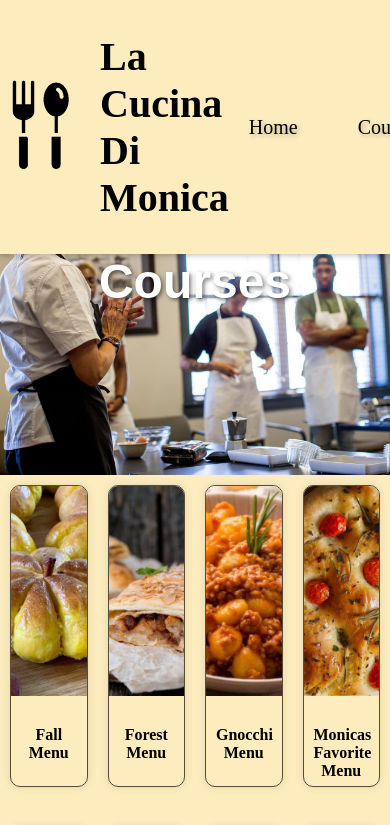
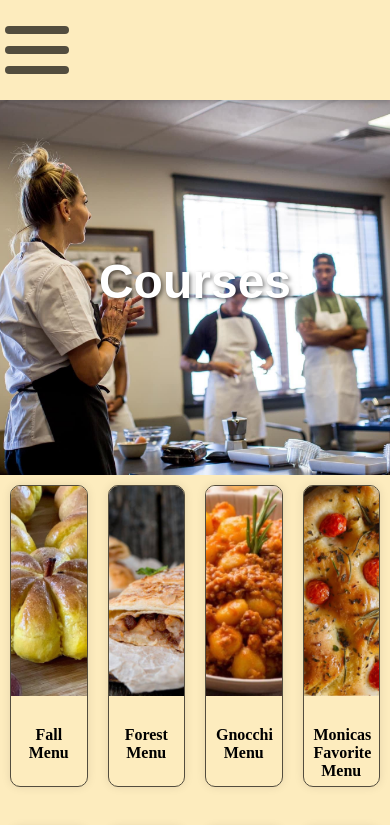
Before and after one commit to djmacy/cucina-di-monica-react, a React (Create React App) app: page /courses in a window 390 px wide. Shown: the top 825 px of the page. Built offline with nearby package versions, Linux system fonts and the light colour scheme; a web font is replaced by a local one.

Commit message:
added cool hamburger menu but has no routes atm. Need to still do that

```diff
--- a/src/components/Navbar.css
+++ b/src/components/Navbar.css
@@ -4,10 +4,11 @@
     top: 0;
     left: 0;
     width: 100%;
+    height: 100px;
     display: flex;
     align-items: center;
     justify-content: space-between;
-   background-color: #fdecbe;
+    background-color: #fdecbe;
     /* background-color: rgba(253, 236, 190, 0.3); /* Set initial background with alpha 0 */
     box-shadow: 0 2px 5px rgba(0, 0, 0, 0.2); /* Add a subtle box shadow */
     transition: background-color 1s ease; /* Add transition effect for smooth change */
@@ -52,7 +53,7 @@
     bottom: 0;
     left: 50%;
     width: 0;
-    height: 2px;
+    height: 1px;
     background-color: #000;  /* Set your desired line color */
     transition: width 0.3s ease-in-out, left 0.3s ease-in-out;
 }
@@ -66,24 +67,88 @@
     left: 0;
 }
 
+.burger-menu {
+    height: 100%;
+    width: 4em;
+    display: flex;
+    flex-direction: column;
+    align-items: flex-start;
+    justify-content: space-between;
+    cursor: pointer;
+}
 
-/*
-.discover-more::after {
-    content: '';
+.burger-bar {
+    margin-left: 5px;
+    width: 4em;
+    height: 0.5em;
+    background-color: #534d3e;
+    border-radius: 0.5em;
+}
+
+.menu {
+    width: 50%;
+    height: 100%;
+    background-color: #534d3e;
     position: absolute;
-    bottom: 0;
-    left: 50%;
-    width: 0;
-    height: 2px;
-    background-color: #000;  /* Set your desired line color
-    transition: width 0.3s ease-in-out, left 0.3s ease-in-out;
+    top: 0;
+    left: -100%;
+    z-index: 1;
 }
-*/
-/*.discover-more:hover {*/
-/*    color: #000;  !* Set your desired hover color *!*/
-/*}*/
 
-/*.discover-more:hover::after {*/
-/*    width: 100%;*/
-/*    left: 0;*/
-/*}*/
+@keyframes slideInRight {
+    from {
+        left: -100%; /* Start position off the screen to the left */
+    }
+    to {
+        left: 0; /* End position at the left edge of the screen */
+    }
+}
+
+@keyframes slideInLeft {
+    from {
+        left: 0; /* Start position off the screen to the left */
+    }
+    to {
+        left: -100%; /* End position at the left edge of the screen */
+    }
+}
+
+.hidden {
+    /*display: none;*/
+    animation: slideInLeft 0.5s forwards; /* Apply animation */
+
+}
+
+.visible {
+    display: inherit;
+    animation: slideInRight 0.5s forwards; /* Apply animation */
+}
+
+.burger-bar.clicked:nth-child(1) {
+    transform: rotate(45deg) translate(0.75em, 1.25em);
+    transition: ease-out 0.5s;
+
+}
+
+.burger-bar.clicked:nth-child(2) {
+    transform: scale(0.01);
+    transition: ease-out 0.5s;
+}
+
+.burger-bar.clicked:nth-child(3) {
+    transform: rotate(135deg) translate(-0.5em, 1em);
+    transition: ease-out 0.5s;
+}
+
+.burger-bar:nth-child(1) {
+    margin-top: 26px;
+}
+
+.burger-bar:nth-child(3) {
+    margin-bottom: 26px;
+}
+
+.burger-bar.unclicked {
+    transform: rotate(0) translate(0);
+    transition: cubic-bezier(0.175, 0.885, 0.32, 1.275) 0.5s;
+}
--- a/src/components/Navbar.js
+++ b/src/components/Navbar.js
@@ -23,7 +23,23 @@
             window.removeEventListener('scroll', handleScroll);
         };
     }, []);
+
+
 */
+    const [burger_class, setBurgerClass] = useState("burger-bar unclicked")
+    const [menu_class, setMenuClass] = useState("menu hidden")
+    const [isMenuClicked, setIsMenuClicked] = useState(false)
+    const updateMenu = () => {
+        if (!isMenuClicked) {
+            setBurgerClass("burger-bar clicked")
+            setMenuClass("menu visible")
+        } else {
+            setBurgerClass("burger-bar unclicked")
+            setMenuClass("menu hidden")
+        }
+        setIsMenuClicked(!isMenuClicked);
+    }
+    if (1 + 1 == 3) {
         return (
             <nav>
                 <Logo below={false}/>
@@ -36,6 +52,22 @@
                 </ul>
             </nav>
         );
+    } else {
+        return (
+            <div>
+                <nav>
+                    <div className="burger-menu" onClick={updateMenu}>
+                        <div className={burger_class} ></div>
+                        <div className={burger_class} ></div>
+                        <div className={burger_class} ></div>
+                    </div>
+                </nav>
+            <div className={menu_class}>
+
+            </div>
+            </div>
+        )
+    }
 };
 
 export default Navbar;
```
Also changed, not shown: server.js (deleted, +0 -49 lines). Lines whose indentation alone changed are shown as unchanged.
